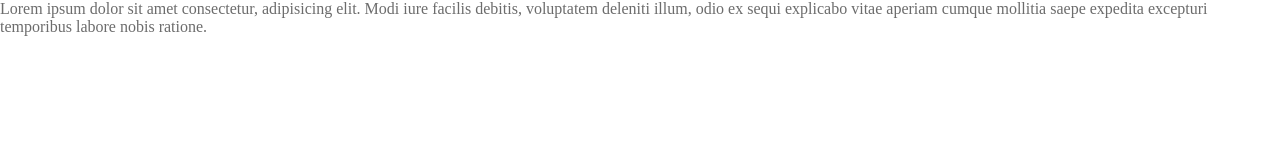
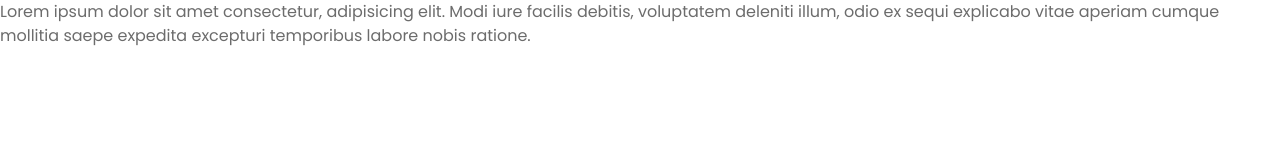
Before and after one commit to geissonv/Project_Travelgram, a plain HTML site: page index.html in a window 1280 px wide. Drawn offline with Linux system fonts and the light colour scheme.

Commit message:
text var

```diff
--- a/index.html
+++ b/index.html
@@ -1,10 +1,16 @@
 <!DOCTYPE html>
 <html lang="pt-BR">
 <head>
+
+  <link rel="preconnect" href="https://fonts.googleapis.com">
+  <link rel="preconnect" href="https://fonts.gstatic.com" crossorigin>
+
   <meta charset="UTF-8">
   <meta name="viewport" content="width=device-width, initial-scale=1.0">
   <title>Travelgram | Perfil de Viagens</title>
   <link rel="stylesheet" href="/styles/index.css">
+
+  <link href="https://fonts.googleapis.com/css2?family=Open+Sans:ital,wght@0,300..800;1,300..800&family=Poppins:wght@400;700&display=swap" rel="stylesheet">
 </head>
 <body>
   <p>Lorem ipsum dolor sit amet consectetur, adipisicing elit. Modi iure facilis debitis, voluptatem deleniti illum, odio ex sequi explicabo vitae aperiam cumque mollitia saepe expedita excepturi temporibus labore nobis ratione.</p>
--- a/styles/global.css
+++ b/styles/global.css
@@ -12,9 +12,18 @@
   --shape-transparency: rgba(255, 255, 255, 0.56);
   --text-color-primary: #313131;
   --text-color-secondary: #6c6c6c;
+
+
+  --font-family:"Poppins", sans-serif;
+  --text-lg: bold 32px/125% var(--font-family);
+  --text: 16px/150% var(--font-family);
+  --text-md: 14px/170% var(--font-family);
+  --text-sm: 12px/170% var(--font-family);
+
 }
 
 body {
   color: var(--text-color-secondary);
   background-color: var(--background-color);
+  font: var(--text);
 }
```
